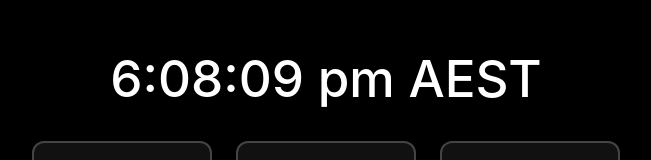
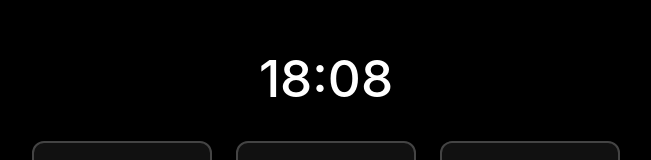
Before and after one commit to elhouso/HP, a plain HTML site: page index.html in a window 1280 px wide. Shown: the part 244-404 px from the top of the page, without its empty margins (314-965 px from the left). Drawn offline with Linux system fonts and the light colour scheme; grey boxes are pictures that could not be loaded.

Commit message:
Update index.html

```diff
--- a/index.html
+++ b/index.html
@@ -3,7 +3,7 @@
 <head>
 <meta charset="UTF-8" />
 <meta name="viewport" content="width=device-width, initial-scale=1" />
-<title>Simple Black OLED Site</title>
+<title></title>
 <style>
   * {
     box-sizing: border-box;
@@ -81,7 +81,7 @@
 
 <div class="button-container">
   <a
-    href="https://your-jellyfin-url.com"
+    href="https://jellyfin.eatyourbacon.com"
     class="tile-button"
     target="_blank"
     rel="noopener noreferrer"
@@ -96,7 +96,7 @@
   </a>
 
   <a
-    href="https://your-casaos-url.com"
+    href="https://casa.eatyourbacon.com"
     class="tile-button"
     target="_blank"
     rel="noopener noreferrer"
@@ -111,7 +111,7 @@
   </a>
 
   <a
-    href="https://your-filebrowser-url.com"
+    href="https://files.eatyourbacon.com"
     class="tile-button"
     target="_blank"
     rel="noopener noreferrer"
@@ -133,18 +133,12 @@
     const now = new Date();
     const options = {
       hour: "numeric",
-      minute: "numeric",
-      second: "numeric",
-      hour12: true,
+      minute: "2-digit",
+      hour12: false,
       timeZone: melbourneTimezone,
     };
-    const tzOptions = {
-      timeZone: melbourneTimezone,
-      timeZoneName: "short",
-    };
     const timeString = now.toLocaleTimeString("en-AU", options);
-    const tzString = now.toLocaleTimeString("en-AU", tzOptions).split(" ").pop();
-    clockEl.textContent = `${timeString} ${tzString}`;
+    clockEl.textContent = timeString;
   }
   updateClock();
   setInterval(updateClock, 1000);
```
